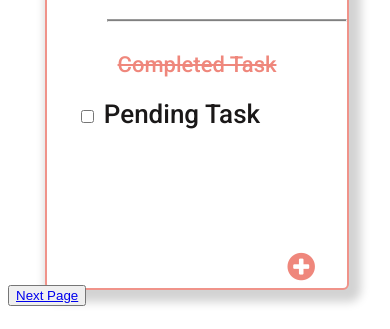
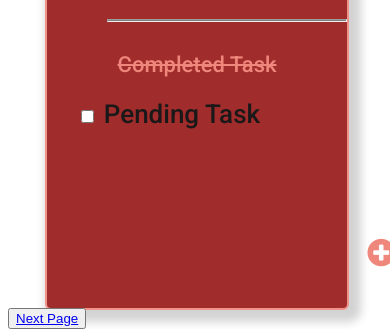
Before and after one commit to deb2000-sudo/Pb_Assignment_2, a plain HTML site: page dolist.html in a window 390 px wide. Shown: the part 515-844 px from the top of the page. Drawn offline with Linux system fonts and the light colour scheme.

```diff
--- a/css/main.css
+++ b/css/main.css
@@ -209,7 +209,9 @@
     margin-left: 10%;
 }
 .to-do-button{
-    align-items: flex-end;
+    position: absolute;
+    margin-top: 60px;
+    margin-left: 55px;
 }
 .to-do-fa{
     font-size: 100%;
@@ -274,9 +276,9 @@
     }
     .bold-heading{
         font-family: 'Noto Sans JP', sans-serif;
-        font-size: 370%;
+        font-size: 300%;
         font-weight: 900;
-        margin-top: 7px;
+        margin-top: 3px;
         text-align: center;
     }
     p.light-heading{
@@ -363,7 +365,7 @@
         font-weight: 100;
     }
     .to-do-card-items{
-        background-color: #ffffff;
+        background-color: #a02c2c;
         border-radius: 6px;
         border-style: solid;
         border-color: #f0938a;
@@ -373,6 +375,8 @@
         box-shadow: 6px 6px 10px 6px lightgrey;
         align-items: center;
         margin-left: 0px;
+        margin-bottom: 0px;
+        padding-bottom: 20px;
     }
     p.to-do-card-heading{
         font-family: 'Roboto', sans-serif;
@@ -403,7 +407,9 @@
         margin-left: 10%;
     }
     .to-do-button{
-        align-items: flex-end;
+        position: absolute;
+        margin-top: 80px;
+        margin-left: 300px;
     }
     .to-do-fa{
         font-size: 100%;
@@ -415,3 +421,7 @@
 .next-btn{
     text-align-last: right;
 }
+.btn-style{
+    position: absolute;
+    bottom: 0px;
+}
--- a/dolist.html
+++ b/dolist.html
@@ -44,12 +44,16 @@
                   <label for="task-1">Pending Task</label>
                 </div>
                 <div class="to-do-button">
-                    <p class="to-do-fa"><i class="fa fa-plus-circle" aria-hidden="true">&nbsp;</i></p>
+                    <p class=""><i class="fa fa-plus-circle" aria-hidden="true">&nbsp;</i></p>
                 </div>
              </div>
            </div>
        </div>
-       <button><a href="dolistaddnewitem.html">Next Page</a></button>
+       <div>
+          <button class="btn-style">
+              <a href="dolistaddnewitem.html">Next Page</a>
+          </button>
+       </div>
 
         <script src="" async defer></script>
     </body>
```
Also changed, not shown: dolistaddnewitem.html (+3 -6 lines), index.html (+5 -1 lines).
